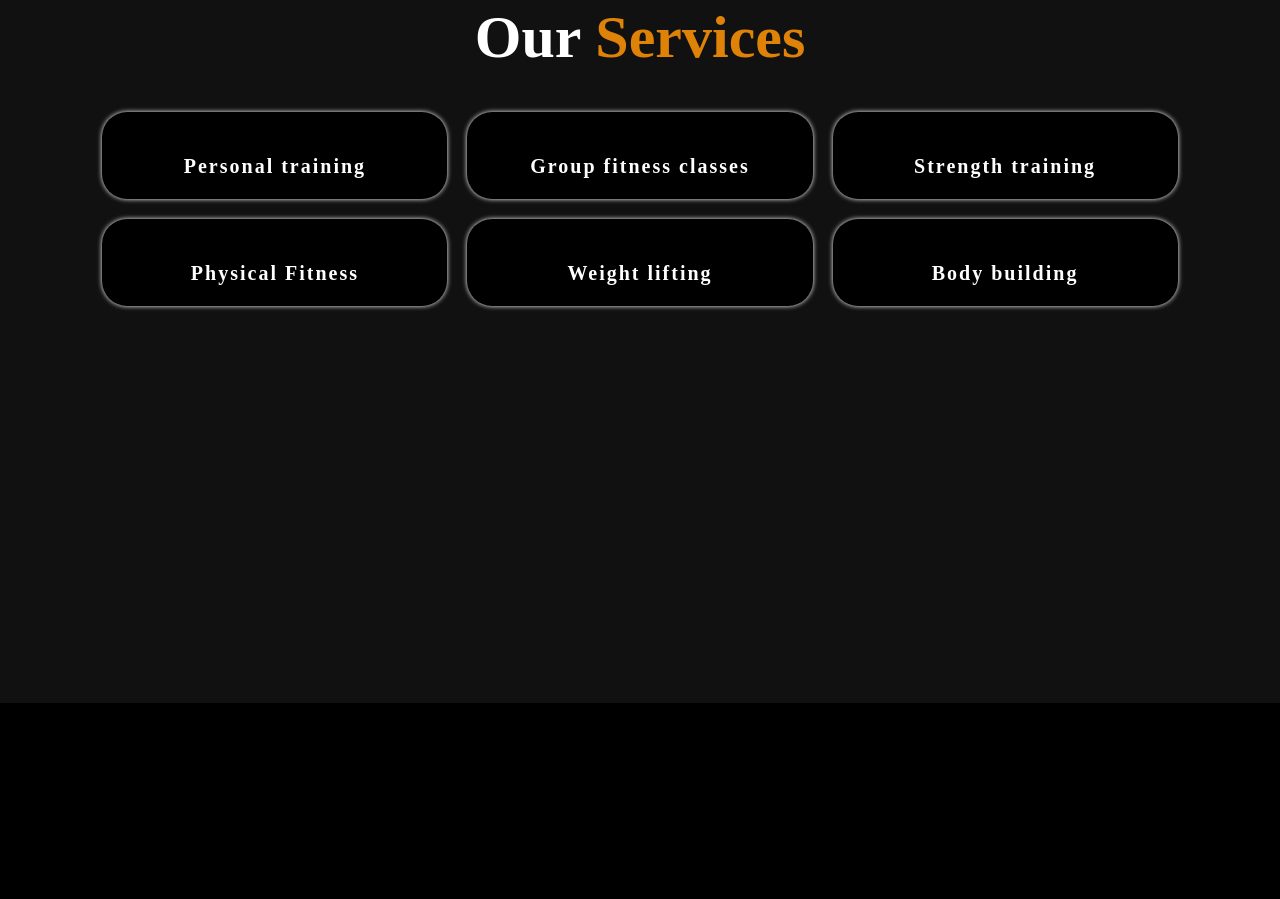
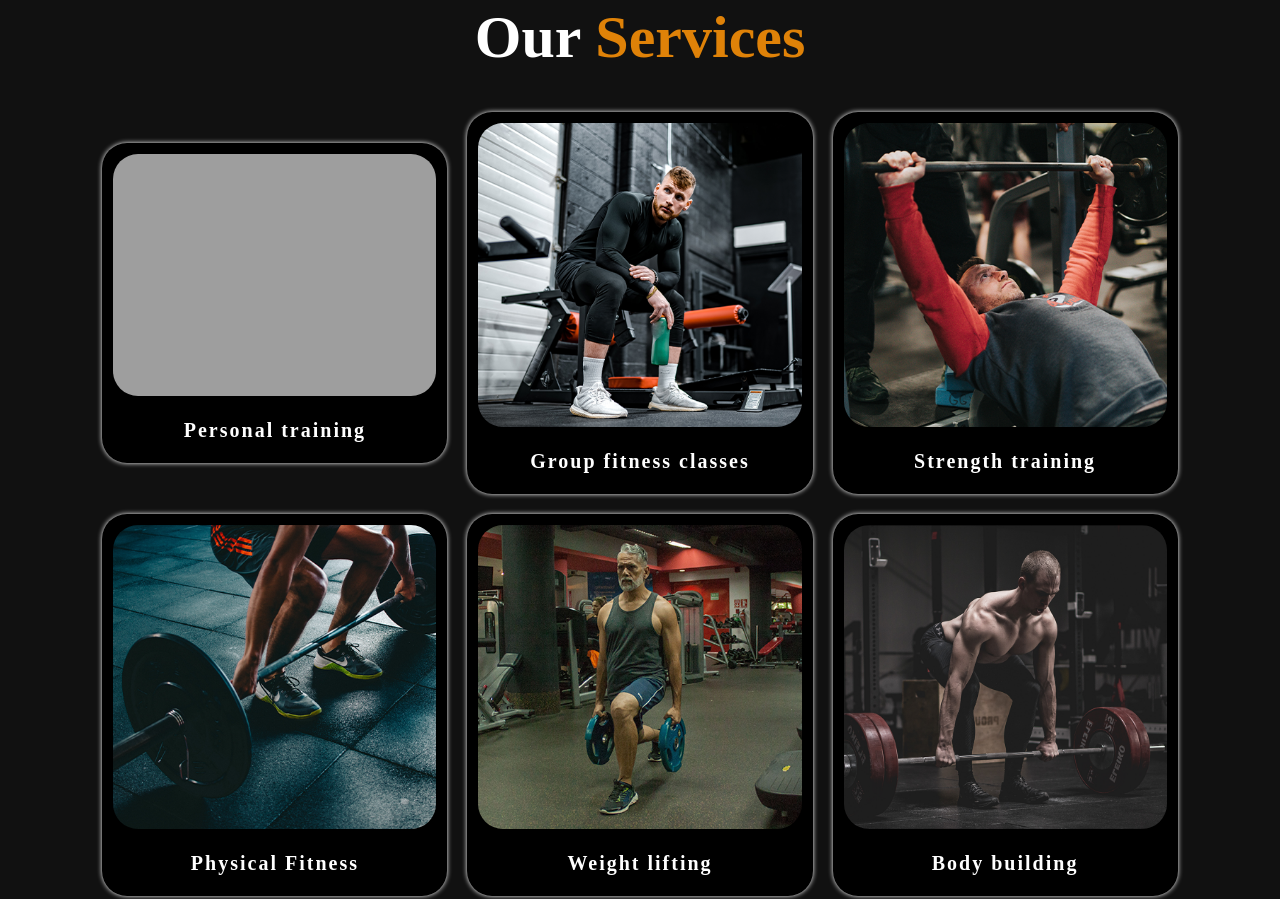
Before and after one commit to amitkumar-oss/gym-management-system, a plain HTML site: page public/gym-management/index.html in a window 1280 px wide. Shown: the part 897-1796 px from the top of the page. Drawn offline with Linux system fonts and the light colour scheme; the site is published under a folder, as on GitHub Pages, so addresses that start at the root find nothing; a web font is replaced by a local one.

Commit message:
fixed images path url

```diff
--- a/public/gym-management/index.html
+++ b/public/gym-management/index.html
@@ -52,27 +52,27 @@
         <h2 class="heading">Our <span>Services</span></h2>
         <div class="services-content">
             <div class="row">
-                <img src="/public/gym-management/assets/img/gallery1.png" alt="">
+                <img src="assets/img/gallery1.png" alt="">
                 <h4>Personal training</h4>
             </div>
             <div class="row">
-                <img src="/public/gym-management/assets/img/gallery2.png" alt="">
+                <img src="assets/img/gallery2.png" alt="">
                 <h4>Group fitness classes</h4>
             </div>
             <div class="row">
-                <img src="/public/gym-management/assets/img/gallery3.png" alt="">
+                <img src="assets/img/gallery3.png" alt="">
                 <h4>Strength training</h4>
             </div>
             <div class="row">
-                <img src="/public/gym-management/assets/img/gallery4.png" alt="">
+                <img src="assets/img/gallery4.png" alt="">
                 <h4>Physical Fitness</h4>
             </div>
             <div class="row">
-                <img src="/public/gym-management/assets/img/gallery5.png" alt="">
+                <img src="assets/img/gallery5.png" alt="">
                 <h4>Weight lifting</h4>
             </div>
             <div class="row">
-                <img src="/public/gym-management/assets/img/gallery6.png" alt="">
+                <img src="assets/img/gallery6.png" alt="">
                 <h4>Body building</h4>
             </div>
 
@@ -83,7 +83,7 @@
 
     <section class="about" id="about">
         <div class="about-img">
-            <img src="/public/gym-management/assets/img/about.jpg" alt="">
+            <img src="assets/img/about.jpg" alt="">
         </div>
         <div class="about-content">
             <h2 class="heading">Why <span> choose us?</span></h2>
@@ -147,7 +147,7 @@
             <h2 class="heading">Client <span>Reviews</span></h2>
             <div class="wrapper">
                 <div class="review-item">
-                    <img src="/public/gym-management/assets/img/team-2.jpg" alt="">
+                    <img src="assets/img/team-2.jpg" alt="">
                     <h2>John</h2>
                     <div class="rating">
                         <i class="fa-solid fa-star" id="star"></i>
@@ -159,7 +159,7 @@
                     <p>I've never felt more motivated to work out. The staff is super supportive and friendly!</p>
                 </div>
                 <div class="review-item">
-                    <img src="/public/gym-management/assets/img/team-3.jpg" alt="">
+                    <img src="assets/img/team-3.jpg" alt="">
                     <h2>Boss</h2>
                     <div class="rating">
                         <i class="fa-solid fa-star" id="star"></i>
@@ -171,7 +171,7 @@
                     <p>Everything is well-maintained, and I love how comfortable I feel working out here.!</p>
                 </div>
                 <div class="review-item">
-                    <img src="/public/gym-management/assets/img/team-4.jpg" alt="">
+                    <img src="assets/img/team-4.jpg" alt="">
                     <h2>Dennie</h2>
                     <div class="rating">
                         <i class="fa-solid fa-star" id="star"></i>
```
